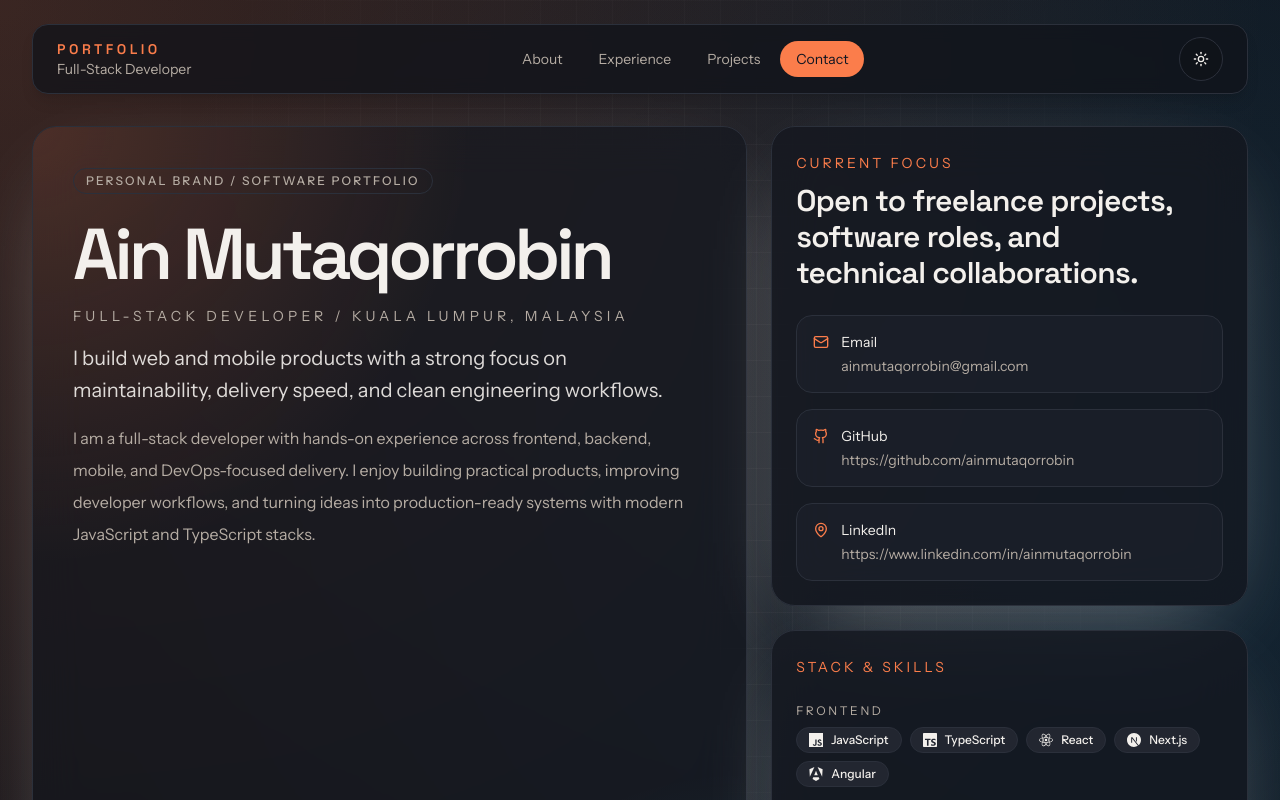
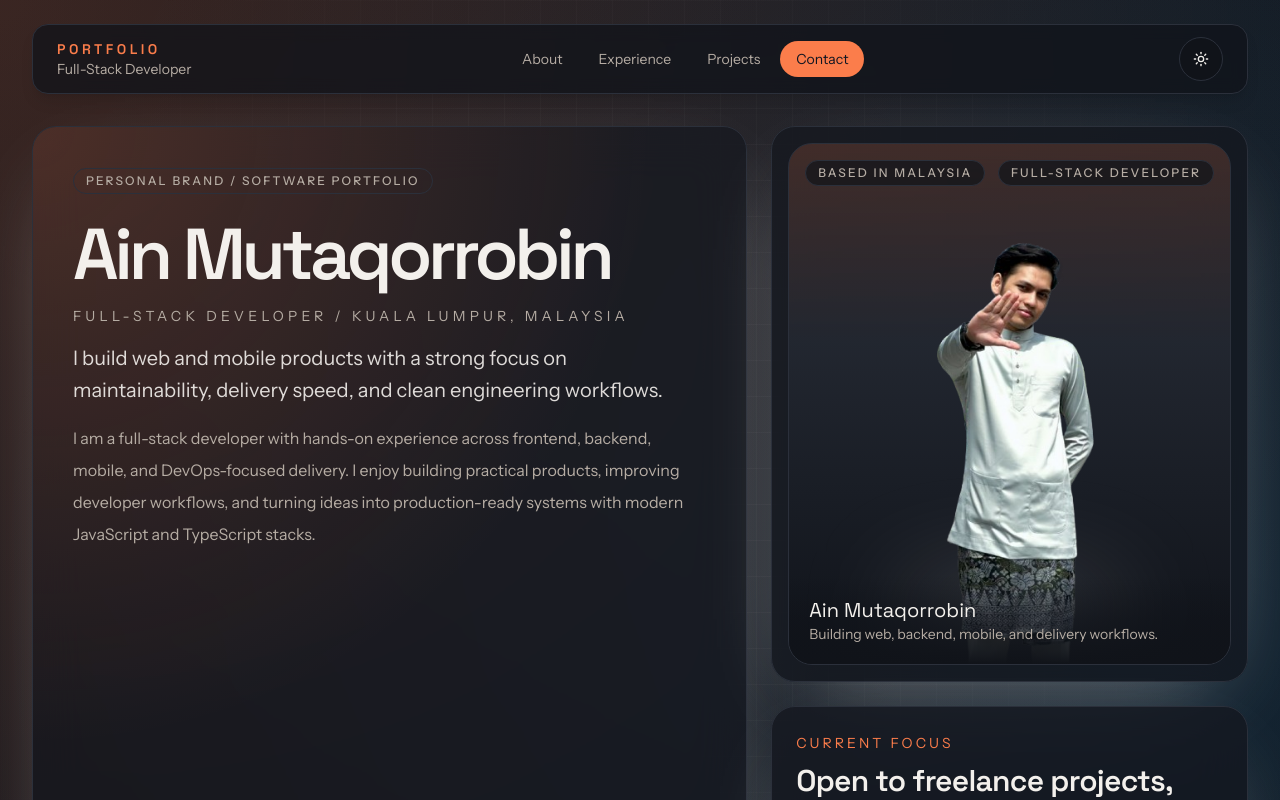
Before and after one commit to ainmutaqorrobin/portfolio, a Next.js app: page / in a window 1280 px wide. Shown: the top 800 px of the page. Built offline with nearby package versions, Linux system fonts and the light colour scheme.

Commit message:
style: add image at hero section

```diff
--- a/src/components/sections/hero-section.tsx
+++ b/src/components/sections/hero-section.tsx
@@ -1,3 +1,4 @@
+import Image from 'next/image'
 import { ArrowRight, Github, Mail, MapPin } from 'lucide-react'
 
 import { SectionReveal } from '@/components/section-reveal'
@@ -64,6 +65,46 @@ export function HeroSection({ profile }: { profile: Profile }) {
             </SectionReveal>
 
             <SectionReveal className="grid gap-6" delay={120}>
+                <Card className="overflow-hidden border-primary/15 bg-card/70">
+                    <CardContent className="p-4">
+                        <div className="relative overflow-hidden rounded-[1.5rem] border border-border/60 bg-[linear-gradient(180deg,hsl(var(--primary)/0.18),hsl(var(--secondary))_38%,hsl(var(--background)))]">
+                            <div className="absolute inset-x-0 top-0 z-10 flex flex-wrap justify-between gap-2 p-4">
+                                <Badge
+                                    variant="outline"
+                                    className="bg-background/70"
+                                >
+                                    Based in Malaysia
+                                </Badge>
+                                <Badge
+                                    variant="outline"
+                                    className="bg-background/70"
+                                >
+                                    Full-Stack Developer
+                                </Badge>
+                            </div>
+                            <div className="absolute inset-x-0 bottom-0 z-10 bg-gradient-to-t from-background via-background/60 to-transparent p-5">
+                                <p className="font-heading text-xl text-foreground">
+                                    {profile.name}
+                                </p>
+                                <p className="text-sm text-muted-foreground">
+                                    Building web, backend, mobile, and delivery
+                                    workflows.
+                                </p>
+                            </div>
+                            <div className="absolute inset-x-0 bottom-0 h-28 bg-[radial-gradient(circle_at_center,hsl(var(--foreground)/0.16),transparent_70%)] blur-2xl" />
+                            <Image
+                                src="/Myself.png"
+                                alt={`${profile.name} portrait`}
+                                width={1440}
+                                height={1800}
+                                sizes="(min-width: 1024px) 32vw, (min-width: 640px) 50vw, 100vw"
+                                className="relative z-[1] mx-auto h-[360px] w-auto max-w-full object-contain object-bottom pt-14 sm:h-[440px] lg:h-[520px]"
+                                priority
+                            />
+                        </div>
+                    </CardContent>
+                </Card>
+
                 <Card className="overflow-hidden">
                     <CardHeader>
                         <CardDescription className="uppercase tracking-[0.22em] text-primary">
```
Also changed, not shown: public/Myself.png (added).
